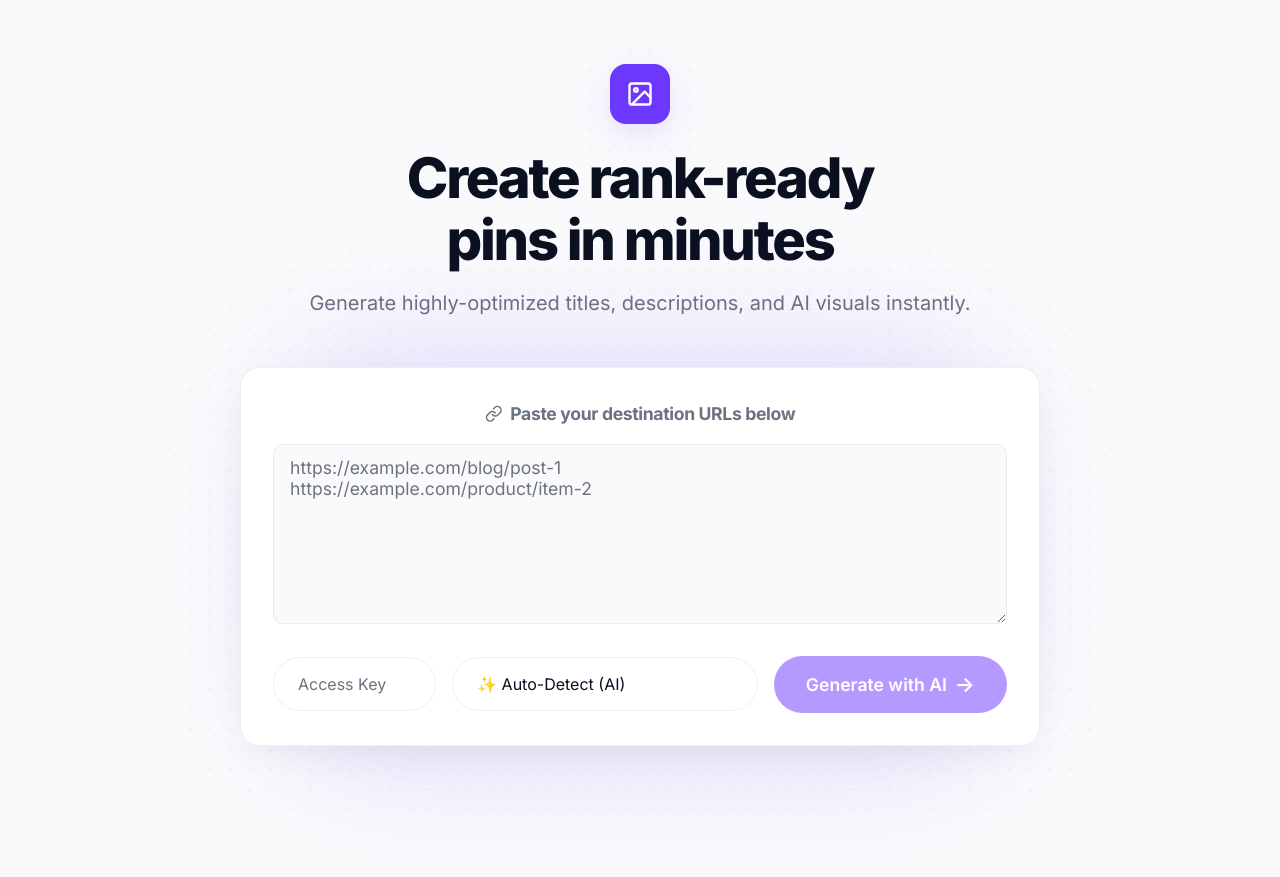
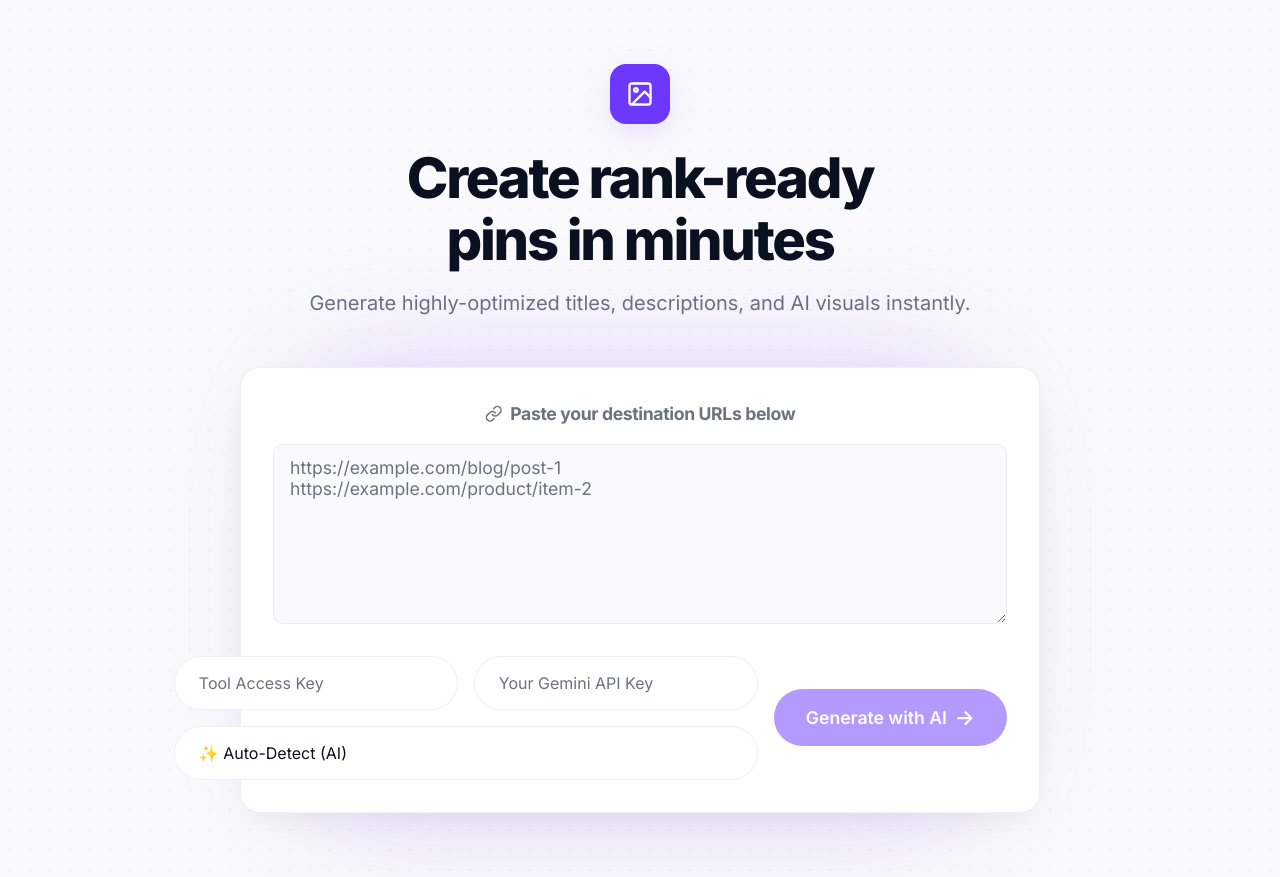
Before and after one commit to Omegain256/Pinterest-Bulk-Scheduler, a Next.js app: page / in a window 1280 px wide. Before the commit the page ends 810 px from the top, so only its background shows below. Built offline with nearby package versions, Linux system fonts and the light colour scheme.

Commit message:
feat: allow users to provide their own Gemini API key

```diff
--- a/src/app/api/generate/route.js
+++ b/src/app/api/generate/route.js
@@ -11,7 +11,7 @@ GlobalFonts.register(interBoldBuffer, 'Inter');
 console.log('[Canvas] Font registered. Families count:', GlobalFonts.families?.length ?? 'N/A');
 
 
-const genAI = new GoogleGenerativeAI(process.env.GEMINI_API_KEY || '');
+// genAI will be initialized dynamically per-request to support user-provided keys
 
 // ─── Canvas Overlay Engine ───────────────────────────────────────────────────
 // Draws niche-specific Pinterest text overlays using @napi-rs/canvas.
@@ -293,17 +293,20 @@ export async function POST(req) {
             return NextResponse.json({ error: 'Unauthorized: Invalid API Key' }, { status: 401 });
         }
 
-        const { urls, niche, aspectRatio } = await req.json();
+        const { urls, niche, aspectRatio, geminiKey } = await req.json();
+
+        const effectiveGeminiKey = geminiKey || process.env.GEMINI_API_KEY;
 
         if (!urls || urls.length === 0) {
             return NextResponse.json({ error: 'No URLs provided' }, { status: 400 });
         }
 
-        if (!process.env.GEMINI_API_KEY || !process.env.IMGBB_API_KEY) {
-            return NextResponse.json({ error: 'API Keys are missing in .env.local' }, { status: 500 });
+        if (!effectiveGeminiKey || !process.env.IMGBB_API_KEY) {
+            return NextResponse.json({ error: 'API Keys are missing (Gemini or ImgBB)' }, { status: 500 });
         }
 
-        // Initialize Gemini models
+        // Initialize Gemini models with the effective key
+        const genAI = new GoogleGenerativeAI(effectiveGeminiKey);
         // Using gemini-2.5-flash (confirmed working on this key)
         // Using imagen-4.0-fast-generate-001 (confirmed working on this key)
         const textModel = genAI.getGenerativeModel({ model: "gemini-2.5-flash" });
@@ -384,7 +387,7 @@ ${nicheInstruction}
                             while (retryCount < 3 && !imageResponseOk) {
                                 try {
                                     // Current Google AI Studio Imagen 3 REST call approach via fetch with RETRY LOGIC
-                                    const imageResponse = await fetch(`https://generativelanguage.googleapis.com/v1beta/models/imagen-4.0-generate-001:predict?key=${process.env.GEMINI_API_KEY}`, {
+                                    const imageResponse = await fetch(`https://generativelanguage.googleapis.com/v1beta/models/imagen-4.0-generate-001:predict?key=${effectiveGeminiKey}`, {
                                         method: 'POST',
                                         headers: { 'Content-Type': 'application/json' },
                                         body: JSON.stringify({
--- a/src/app/page.js
+++ b/src/app/page.js
@@ -9,6 +9,7 @@ import { exportToPinterestCSV } from '@/utils/csvExport';
 export default function Home() {
   const [urls, setUrls] = useState('');
   const [apiKey, setApiKey] = useState('');
+  const [geminiKey, setGeminiKey] = useState('');
   const [isGenerating, setIsGenerating] = useState(false);
   const [generatedPins, setGeneratedPins] = useState([]);
 
@@ -36,7 +37,8 @@ export default function Home() {
         body: JSON.stringify({
           urls: urlList,
           niche: settings.niche,
-          aspectRatio: settings.aspectRatio
+          aspectRatio: settings.aspectRatio,
+          geminiKey: geminiKey.trim()
         })
       });
 
@@ -106,7 +108,8 @@ export default function Home() {
         body: JSON.stringify({
           urls: [pinToRegen.sourceUrl],
           niche: settings.niche,
-          aspectRatio: settings.aspectRatio
+          aspectRatio: settings.aspectRatio,
+          geminiKey: geminiKey.trim()
         })
       });
 
@@ -207,15 +210,25 @@ export default function Home() {
           />
 
           <div style={{ marginTop: '1.5rem', display: 'flex', gap: '1rem', justifyContent: 'flex-end', alignItems: 'center' }}>
-            <div style={{ flex: 1, display: 'flex', gap: '1rem' }}>
+            <div style={{ flex: 1, display: 'flex', gap: '1rem', flexDirection: 'column' }}>
+              <div style={{ display: 'flex', gap: '1rem' }}>
                 <input
                   type="password"
                   className="glass-input"
-                style={{ width: '50%', fontSize: '1rem', padding: '1rem 1.5rem', borderRadius: '100px', background: '#ffffff', border: '1px solid var(--surface-border)' }}
-                placeholder="Access Key"
+                  style={{ flex: 1, fontSize: '1rem', padding: '1rem 1.5rem', borderRadius: '100px', background: '#ffffff', border: '1px solid var(--surface-border)' }}
+                  placeholder="Tool Access Key"
                   value={apiKey}
                   onChange={(e) => setApiKey(e.target.value)}
                 />
+                <input
+                  type="password"
+                  className="glass-input"
+                  style={{ flex: 1, fontSize: '1rem', padding: '1rem 1.5rem', borderRadius: '100px', background: '#ffffff', border: '1px solid var(--surface-border)' }}
+                  placeholder="Your Gemini API Key"
+                  value={geminiKey}
+                  onChange={(e) => setGeminiKey(e.target.value)}
+                />
+              </div>
               <select
                 className="glass-input"
                 style={{ width: '100%', fontSize: '1rem', padding: '1rem 1.5rem', borderRadius: '100px', background: '#ffffff', appearance: 'none', cursor: 'pointer' }}
```
Also changed, not shown: 1 other file (tests, documents, lock files or other folders). Lines whose indentation alone changed are shown as unchanged.
